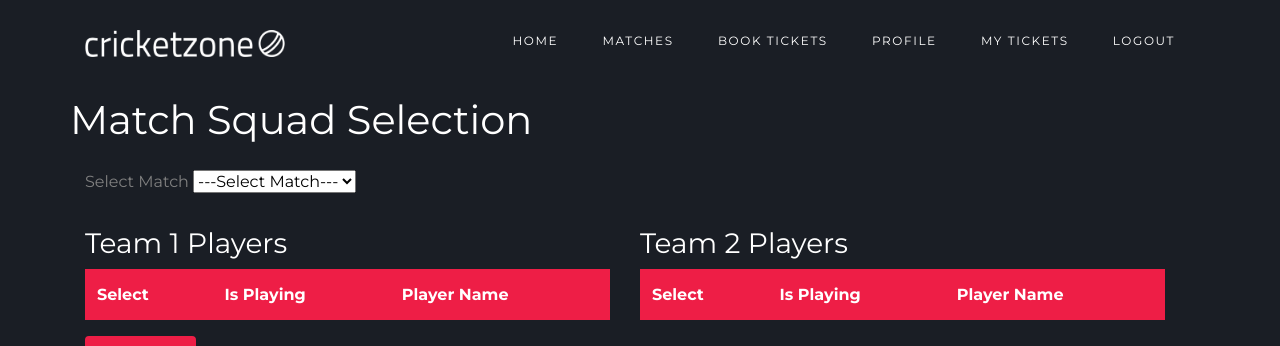
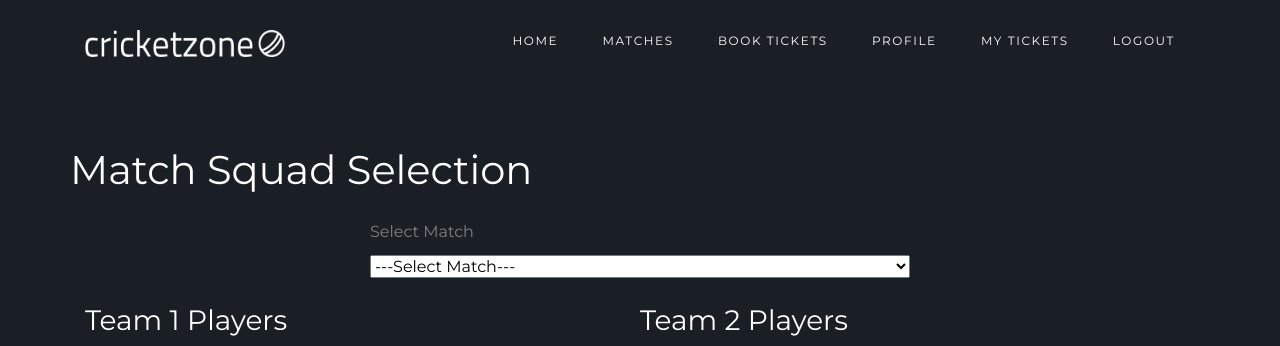
Before and after one commit to Abhishekp44/CricketZone, a Django app: page /match_squad in a window 1280 px wide. Shown: the top 346 px of the page. Run offline with Django 5.2, Linux system fonts and the light colour scheme; the visitor is signed in with stand-in values (Sample User, id 1); data that the repository does not hold is empty; some libraries are stand-ins or nearby versions; some web fonts are replaced.

Commit message:
ui changes

```diff
--- a/templates/match_squad.html
+++ b/templates/match_squad.html
@@ -2,17 +2,32 @@
 {% load static %}
 {% block 'main' %}
 {% csrf_token %}
+<style>
+    #match {
+        /* This ensures the text stays on a single line */
+        white-space: nowrap;
+
+        /* This is the key: it hides any text that overflows the box */
+        overflow: hidden;
+
+        /* This adds the "..." to show that text has been cut off */
+        text-overflow: ellipsis;
+
+        /* This just ensures it's 100% of the parent column's width */
+        width: 100%;
+    }
+</style>
 
 <div class="site-section bg-dark">
     <div class="container">
         <div class="row mt-3 justify-content-evenly">
-            <h1 id="scorecard-entry-header">Match Squad Selection</h1>
+            <h1 id="scorecard-entry-header" style="margin-top: 50px;">Match Squad Selection</h1>
         </div>
 
         <form id="scorecardForm" method="POST" action="{% url 'match_squad' %}">
             {% csrf_token %}
-            <div class="row mt-3">
-                <div class="col-md-6">
+            <div class="row mt-3 justify-content-center">
+                <div class="col-12 col-lg-8 col-xl-6">
                     <label for="match">Select Match</label>
                     <select class="form-select" name="match" id="match" required onchange="chkmatch()">
                         <option value="">---Select Match---</option>
--- a/templates/user_profile.html
+++ b/templates/user_profile.html
@@ -54,7 +54,7 @@
 
             <div class="col-lg-10 col-xl-9 profile-container text-light" data-aos="fade-up">
 
-                <div class="p-4 p-md-5 text-center">
+                <div class="p-4 p-md-5 text-center" style="margin-top: 70px;">
 
                     <!-- Profile Avatar -->
                     <img src="{% static 'images/avatar-default.svg' %}" alt="Profile Picture"
```
